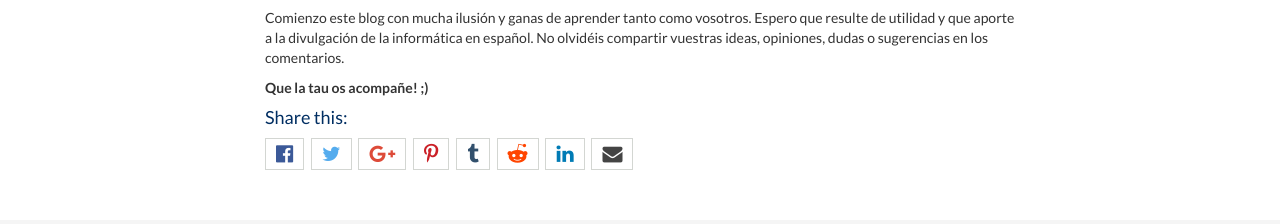
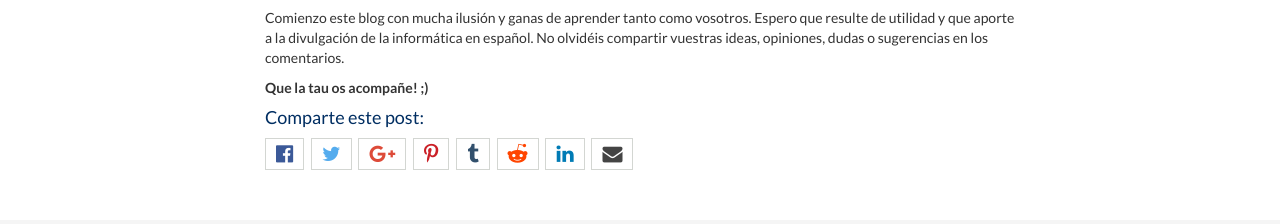
Before and after one commit to turingnianos/turingnianos.github.io, a Jekyll site: the page built from _posts/2018-01-03-hola-mundo.md, in a window 1280 px wide and 900 px high, scrolled down 875 px. Shown: the part 660-884 px from the top of the window. Built offline with Jekyll 4.4.1, drawn with Linux system fonts in a browser that asks for light colours; nearby versions of some CDN libraries; comment, search, counter and statistics services are not loaded.

Commit message:
Update share-bar.html

```diff
--- a/_includes/share-bar.html
+++ b/_includes/share-bar.html
@@ -1,6 +1,6 @@
 <div id="share-bar">
 
-	<h4>Share this:</h4>
+	<h4>Comparte este post:</h4>
 
 	<div class="share-buttons">
 	    <a  href="https://www.facebook.com/sharer/sharer.php?u={{ site.url }}{{ site.baseurl }}{{ page.url }}"
```
